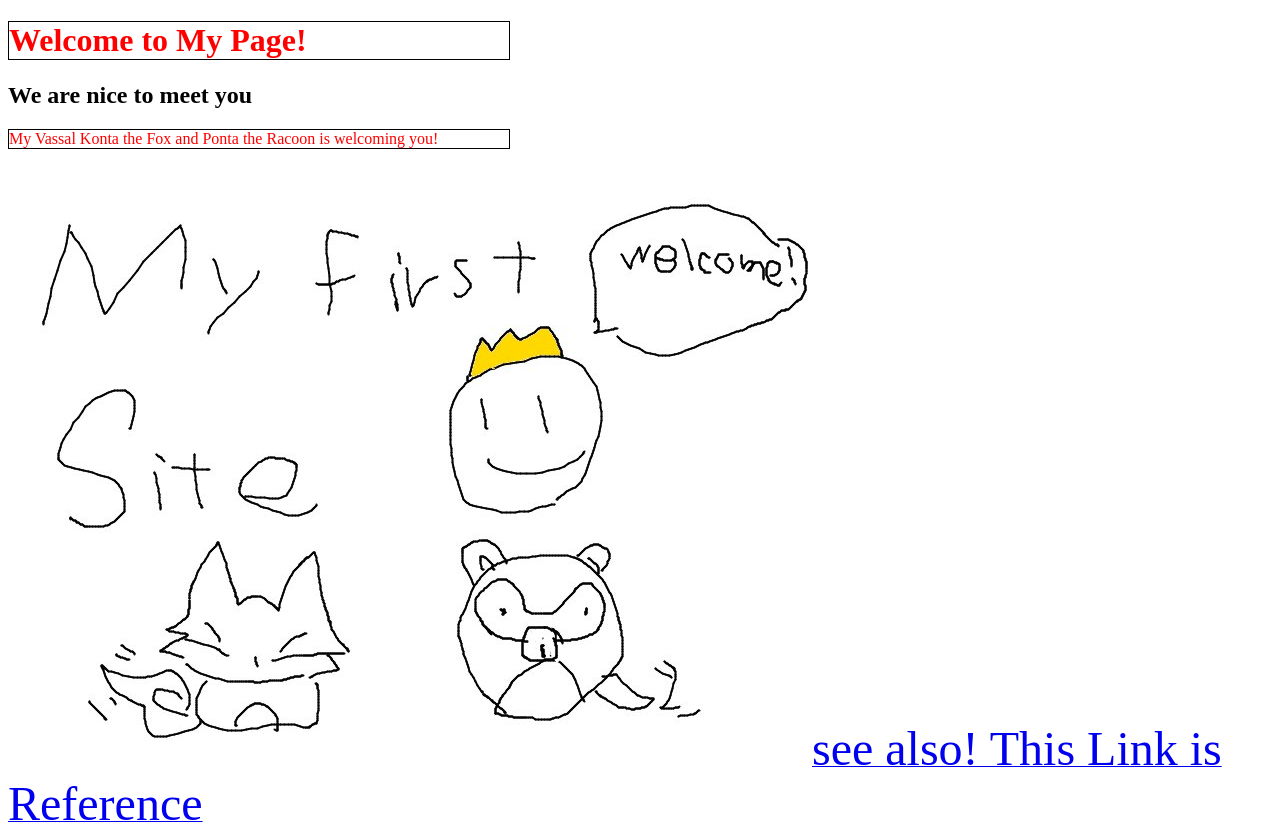
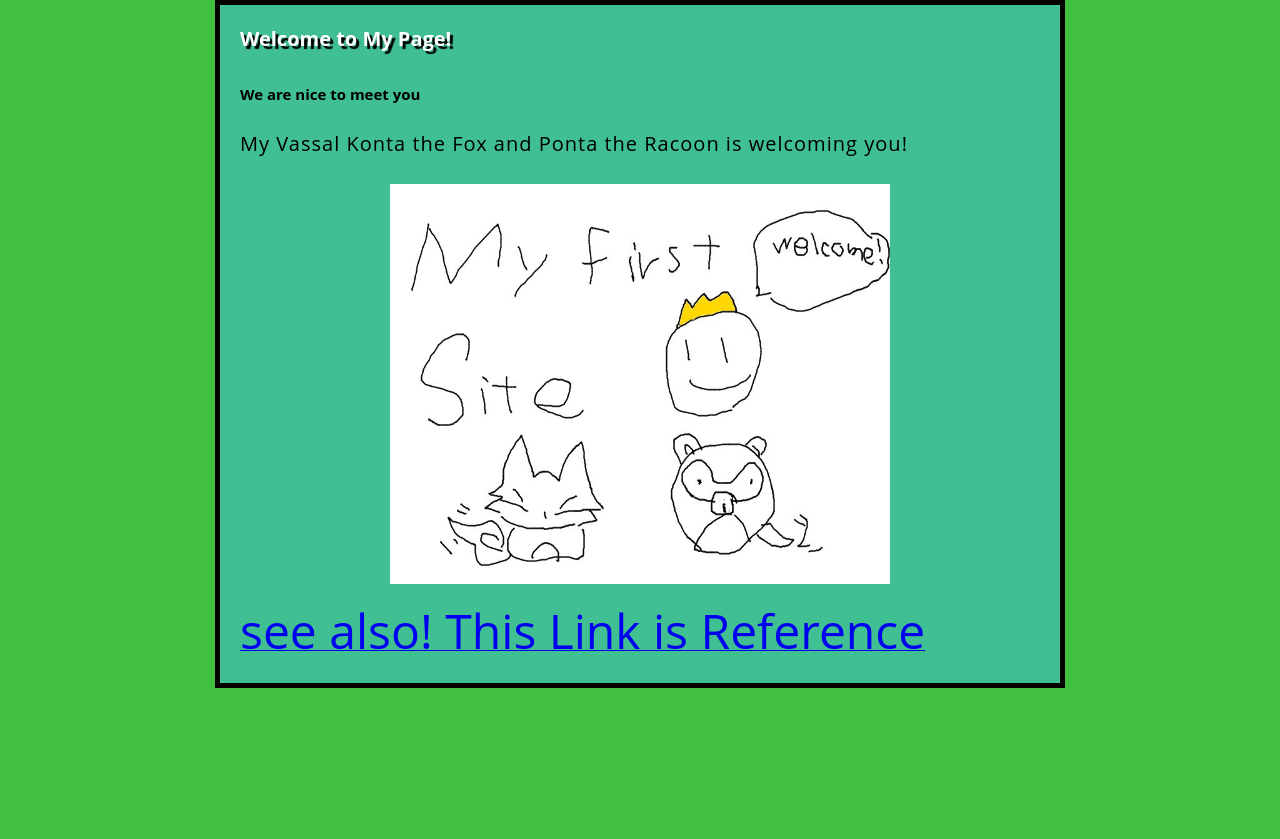
Before and after one commit to NaoakiUmedu/htmlstudy, a plain HTML site: page StudySite/index.html in a window 1280 px wide. After the commit the page ends 800 px from the top, so only its background shows below. Drawn offline with Linux system fonts and the light colour scheme; a web font is replaced by a local one.

Commit message:
Base of CSS

```diff
--- a/StudySite/index.html
+++ b/StudySite/index.html
@@ -4,15 +4,19 @@
 <head>
     <meta charset="utf-8">
     <title>My test page</title>
-	<link href="styles/style.css" rel="stylesheet">
+    <link href="styles/style.css" rel="stylesheet">
+    <link href="https://font.googleapis.com/css?family=Open+Sans" rel="stylesheet">
 </head>
 
 <body>
     <h1>Welcome to My Page!</h1>
     <h2>We are nice to meet you</h2>
     <p>My Vassal Konta the Fox and Ponta the Racoon is welcoming you!</p>
-    <img src="images/Welcome.jpg" alt="Fox, Racoon and I Welcome For You.",	width="800", height="600">
-    <a href="https://developer.mozilla.org/ja/docs/Web/HTML"><font size=10>see also! This Link is Reference</font></a>
+    <img src="images/Welcome.jpg" alt="Fox, Racoon and I Welcome For You." , width="500" height="400">
+    <br clear="">
+    <a href="https://developer.mozilla.org/ja/docs/Web/HTML">
+        <font size="10">see also! This Link is Reference</font>
+    </a>
 </body>
 
 </html>
--- a/StudySite/styles/style.css
+++ b/StudySite/styles/style.css
@@ -1,5 +1,31 @@
-p, li, h1 {
-	color: red;
-	width: 500px;
-	border: 1px solid black;
+html {
+	font-size: 10px;
+	font-family: "Open Sans", sans-serif;
+	background-color: #41BF3F;
 }
+
+body{
+	width: 800px;
+	margin: 0 auto;
+	background-color: #3FBF92;
+	padding: 0 20px 20px 20px;
+	border: 5px solid black;
+}
+
+h1{
+	margin: 0;
+	padding: 20px 0;
+	color: #FFFFFF;
+	text-shadow: 3px 3px 1px black;
+}
+
+p{
+	font-size: 20px;
+	line-height: 2;
+	letter-spacing: 1px;
+}
+
+img{
+	display: block;
+	margin: 0 auto;
+}
```
